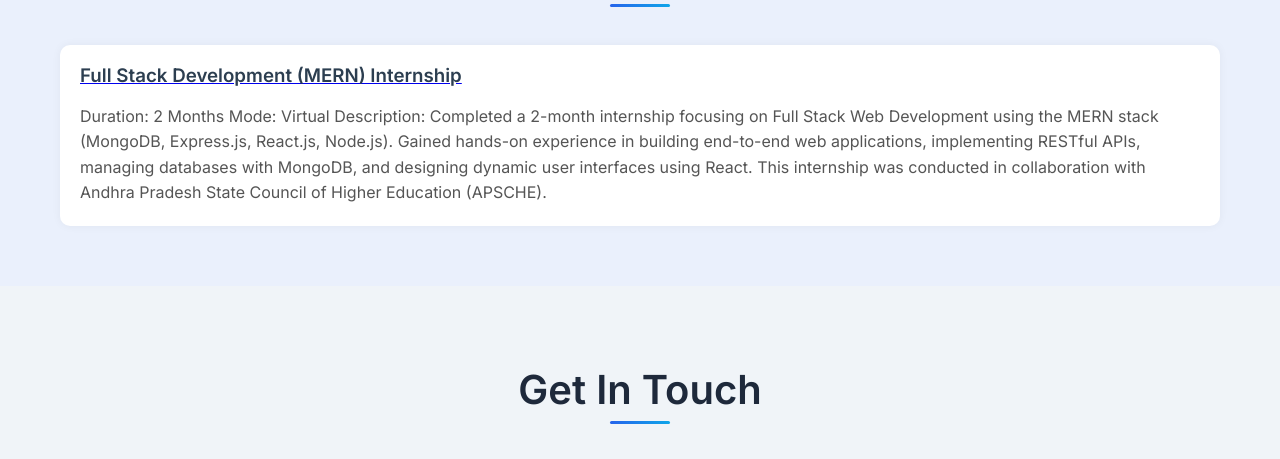
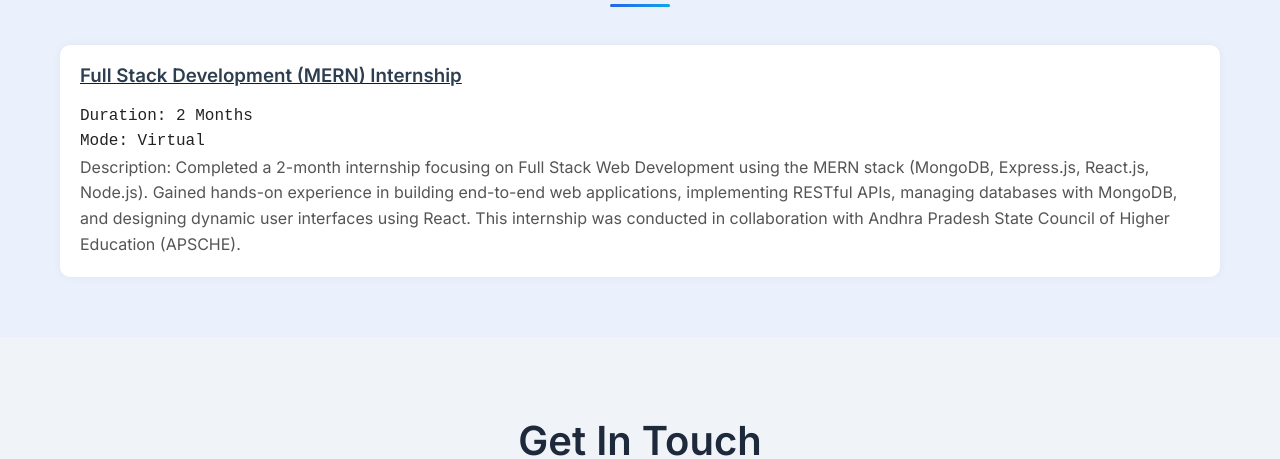
Before and after one commit to vijaypappula/Personal_website, a plain HTML site: page index.html in a window 1280 px wide. Shown: the part 3124-3583 px from the top of the page. Drawn offline with Linux system fonts and the light colour scheme.

Commit message:
Update index.html

```diff
--- a/index.html
+++ b/index.html
@@ -285,9 +285,9 @@
         <a href="internship(MERN).pdf" target="_blank" rel="noopener noreferrer">
          <h3>Full Stack Development (MERN) Internship</h3>
         </a>
-         <p>Duration: 2 Months
-            Mode: Virtual
-            Description:
+         <pre>Duration: 2 Months</pre>
+          <pre>Mode: Virtual</pre>
+           <p>Description:
             Completed a 2-month internship focusing on Full Stack Web Development using the MERN stack (MongoDB, Express.js, React.js, Node.js). Gained hands-on experience in building end-to-end web applications, implementing RESTful APIs, managing databases with MongoDB, and designing dynamic user interfaces using React. This internship was conducted in collaboration with Andhra Pradesh State Council of Higher Education (APSCHE).</p>
         </div>
         </div>
```
